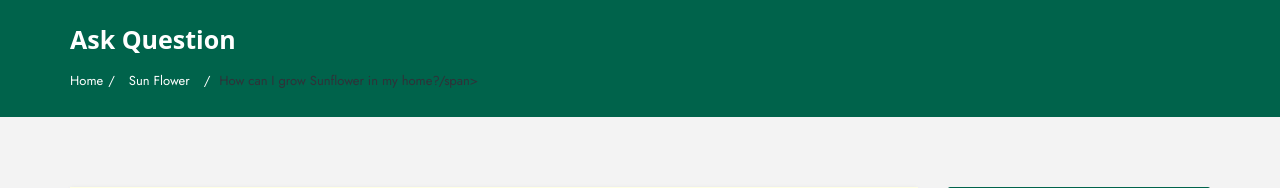
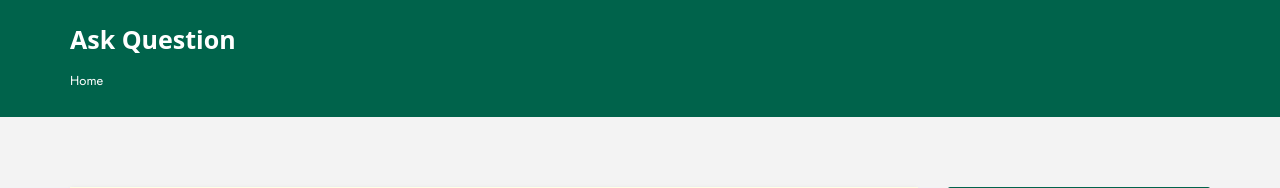
Before and after one commit to Prakash-Ramanathan1211/TRINIT_SANNIN_DEV, a Flask app: page /discussion/forum/question/1/1 in a window 1280 px wide. Shown: the top 188 px of the page. Run offline with Flask 2, Linux system fonts and the light colour scheme; data that the repository does not hold is empty; some libraries are stand-ins or nearby versions; some web fonts are replaced.

Commit message:
Added details

```diff
--- a/frontend/templates/login.html
+++ b/frontend/templates/login.html
@@ -3,7 +3,7 @@
 
 <head>
     <meta charset="utf-8">
-    <title>Wizard V1</title>
+    <title>Login</title>
     <meta name="viewport" content="width=device-width, initial-scale=1.0">
     <link type="text/css" rel=stylesheet href="{{ url_for('static', filename='assets/bootstrap.min.css') }}">
     <link type="text/css" rel=stylesheet href="{{ url_for('static', filename='assets/animate.min.css') }}">
--- a/frontend/templates/qna-single.html
+++ b/frontend/templates/qna-single.html
@@ -147,9 +147,8 @@
                     <h1>Ask Question</h1>
                     <div class="clearfix"></div>
                     <div class="crumbs">
-                        <a itemprop="breadcrumb" href="#">Home</a><span class="crumbs-span">/</span> <span
-                            class="crumbs-span">Sun Flower</span> <span class="crumbs-span">/</span> <span
-                            class="current">How can I grow Sunflower in my home?/span> </div>
+                        <a itemprop="breadcrumb" href="/">Home</a><span class="crumbs-span"></span>
+
                 </div>
             </div>
         </section>
```
